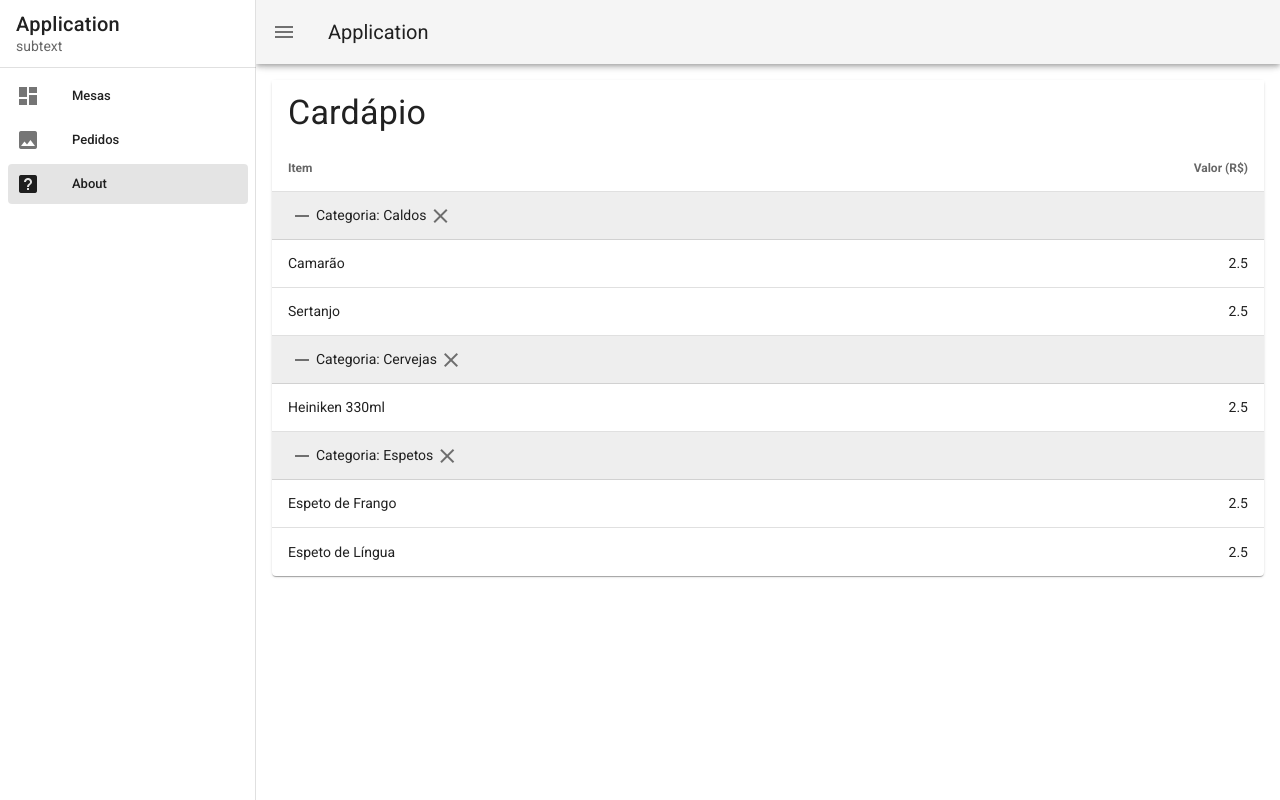
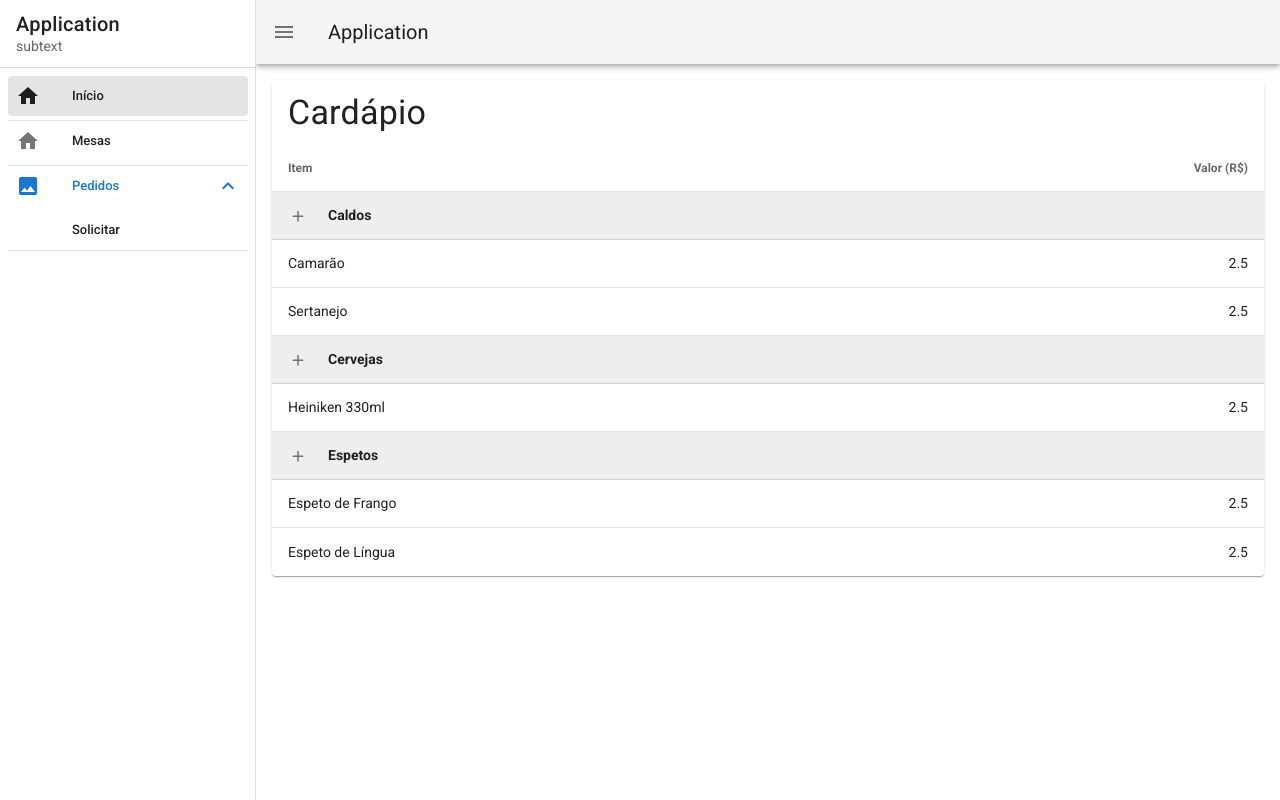
Before and after one commit to felipeleepo/web-meubar, a Vue app: page /cardapio in a window 1280 px wide. Built offline with nearby package versions, Linux system fonts and the light colour scheme.

Commit message:
POST solicitar pedido apenas um

```diff
--- a/src/App.vue
+++ b/src/App.vue
@@ -18,6 +18,39 @@
         dense
         nav
       >
+        <v-list-item to="/cardapio">
+          <v-list-item-icon>
+              <v-icon>mdi-home</v-icon>
+            </v-list-item-icon>
+
+            <v-list-item-title>Início</v-list-item-title>
+        </v-list-item>
+        <v-divider></v-divider>
+        <v-list-item to="/">
+          <v-list-item-icon>
+              <v-icon>mdi-home</v-icon>
+            </v-list-item-icon>
+
+            <v-list-item-title>Mesas</v-list-item-title>
+        </v-list-item>
+        <v-divider></v-divider>
+        <v-list-group
+          :value="true"
+          prepend-icon="mdi-image"
+          no-action
+        >
+          <template v-slot:activator>
+            <v-list-item-content>
+              <v-list-item-title>Pedidos</v-list-item-title>
+            </v-list-item-content>
+          </template>
+          <v-list-item to="/pedidos">
+            <v-list-item-title>Solicitar</v-list-item-title>
+          </v-list-item>
+
+        </v-list-group>
+        <v-divider></v-divider>
+      <!--</v-list-item>
         <v-list-item
           v-for="item in items"
           :key="item.title"
@@ -31,7 +64,7 @@
           <v-list-item-content>
             <v-list-item-title>{{ item.title }}</v-list-item-title>
           </v-list-item-content>
-        </v-list-item>
+        </v-list-item>-->
       </v-list>
     </v-navigation-drawer>
 
@@ -53,9 +86,13 @@
       { drawer: null,
         items:
           [
-            { title: 'Mesas', icon: 'mdi-view-dashboard', to: '/' },
-            { title: 'Pedidos', icon: 'mdi-image', to: '/pedidos' },
-            { title: 'About', icon: 'mdi-help-box', to: '/cardapio' },
+            { title: 'Mesas', icon: 'mdi-view-dashboard', to: '/', id: 2 },
+            { title: 'Solicitar', icon: 'mdi-image', to: '/pedidos', id: 1 },
+            { title: 'About', icon: 'mdi-help-box', to: '/cardapio', id: 2 },
+          ],
+          menus: [
+            { name: "Pedidos", id: 1, icon: 'mdi-view-dashboard',},
+            { name: "Mesas", id: 2, icon: 'mdi-view-dashboard',}
           ]
         })
   }
--- a/src/components/ListarItens.vue
+++ b/src/components/ListarItens.vue
@@ -22,9 +22,23 @@
                     </v-list-item-content>
                 </v-list-item>
             </div>
+            <v-row align="center">
+                <v-col cols="6">
+                    <v-select :items="mesas" outlined v-on:change="habilitarGrupo" label="Selecione a Mesa">
+                    </v-select>
+                </v-col>
+                <v-col cols="6">
+                    <v-select :items="grupo_atual" :disabled="desabilitar" v-on:change="selecionarGrupo" outlined label="Selecione o Grupo">
+                    </v-select>
+                </v-col>
+                <v-col cols="12">
+                    <v-textarea outlined v-on:change="receberObs" label="Observações"></v-textarea>
+                </v-col>
+        </v-row>
         </v-card-text>
 
         <v-divider></v-divider>
+
 
         <v-card-actions>
         <v-spacer></v-spacer>
@@ -39,16 +53,48 @@
 </template>
 <script>
 export default {
-    props:["itens"],
+    props:["itens", "grupos", "mesas"],
+    data:() => {
+        return {
+            grupo_atual: [],
+            desabilitar: true,
+            id_grupo: '',
+            obs: ''
+        }
+
+    },
     methods: {
         emitClick() {
-            let dados = this.itens.reduce((dados, item) =>{
+            let array = this.itens.reduce((array, item) =>{
                 if(item.qtd > 0){
-                    dados.push(item)
+                    let i = 0
+                    while(i < item.qtd){
+                        array.push(item)
+                        i++
+                    }
                 }
-                return dados;
+                return array;
             }, []);
+            let dados = { id_grupo: this.id_grupo, obs: this.obs, pedidos: array}
             this.$emit('emit-click', dados);
+        },
+        habilitarGrupo(valor){
+            this.grupo_atual = []
+            this.grupos.map((grupos)=>{
+                if(valor == grupos.id_mesa)
+                    this.grupo_atual.push(grupos.id)
+            })
+            if(this.grupo_atual.length > 0)
+                this.desabilitar = false
+            else
+                this.desabilitar = true
+        },
+        selecionarGrupo(valor){
+            this.id_grupo = valor
+        }
+        ,
+        receberObs(valor){
+            this.obs = valor
         }
     }
 }
--- /dev/null
+++ b/src/services/grupos.js
@@ -0,0 +1,7 @@
+import { http } from "./config";
+
+export default {
+    getGrupos : () => {
+        return http.get('grupos')
+    }
+}
--- a/src/services/mesas.js
+++ b/src/services/mesas.js
@@ -3,5 +3,8 @@ import { http } from "./config";
 export default {
     getMesa : () => {
         return http.get('mesas')
+    },
+    getMesasEmAtendimento : () => {
+        return http.get('mesas/1')
     }
 }
--- a/src/services/pedidos.js
+++ b/src/services/pedidos.js
@@ -4,7 +4,7 @@ export default {
     verItens : () => {
         return http.get('itens')
     },
-    solicitarPedido : () => {
-        return http.post('pedidos')
+    solicitarPedido : (pedido) => {
+        return http.post('pedidos', pedido)
     }
 }
--- a/src/views/Cardapio.vue
+++ b/src/views/Cardapio.vue
@@ -16,6 +16,15 @@
           <v-spacer></v-spacer>
         </v-toolbar>
       </template>
+      <template v-slot:group.header="{ group, headers, toggle, isOpen }">
+            <td :colspan="headers.length">
+                <v-btn @click="toggle" x-small icon :ref="group">
+                    <v-icon v-if="isOpen">mdi-plus</v-icon>
+                    <v-icon v-else>mdi-minus</v-icon>
+                </v-btn>
+                <span class="mx-5 font-weight-bold">{{ group }}</span>
+            </td>
+        </template>
 
     </v-data-table>
 
@@ -54,7 +63,7 @@
             valor: 2.50
           },
           {
-            nome: 'Sertanjo',
+            nome: 'Sertanejo',
             Categoria: 'Caldos',
             valor: 2.50
           }
--- a/src/views/pedidos/SolicitarPedido.vue
+++ b/src/views/pedidos/SolicitarPedido.vue
@@ -7,6 +7,7 @@
       item-key="nome"
       sort-by="nome"
       group-by="secao"
+      show-group-by
       class="elevation-1"
       :hide-default-footer="true">
 
@@ -22,13 +23,21 @@
                         </v-btn>
                     </template>
 
-                    <ListarItens :itens="itens" @emit-click="solicitarPedido"/>
+                    <ListarItens :itens="itens" :grupos="grupos" :mesas="mesas" @emit-click="solicitarPedido"/>
                 </v-dialog>
 
             </v-toolbar>
 
         </template>
-
+        <template v-slot:group.header="{ group, headers, toggle, isOpen }">
+            <td :colspan="headers.length">
+                <v-btn @click="toggle" x-small icon :ref="group">
+                    <v-icon v-if="isOpen">mdi-plus</v-icon>
+                    <v-icon v-else>mdi-minus</v-icon>
+                </v-btn>
+                <span class="mx-5 font-weight-bold">{{ group }}</span>
+            </td>
+        </template>
         <template v-slot:item.qtd="{ item }">
             <v-row align="center">
                 <v-col cols="9"></v-col>
@@ -50,6 +59,9 @@
 <script>
   import ListarItens from '../../components/ListarItens.vue'
   import Itens from '../../services/pedidos.js'
+  import Mesas from '../../services/mesas.js'
+  import Grupos from '../../services/grupos.js'
+  import Pedidos from '../../services/pedidos.js'
   export default {
     components:{
       ListarItens
@@ -60,17 +72,25 @@
         dialog: false,
         headers: [
           { text: 'Item', value: 'nome', align: 'start', groupable: false, sortable: false},
-          { text: 'Categoria', value: 'secao', align: 'right' },
+          { text: 'Categoria', value: 'secao', align: 'right', sortable: false },
           { text: 'Quantidade', value: 'qtd', align: 'right', groupable: false, sortable: false }
         ],
-        itens: [
-        ],
+        itens: [],
+        grupos: [],
+        mesas: []
       }
     },
     methods: {
       solicitarPedido(dados){
         console.log(dados)
         if(dados){
+          let pedido ={
+            id_grupo: dados.id_grupo,
+            id_item: dados.pedidos[0].id_item,
+            valor: dados.pedidos[0].preco,
+            obs: dados.obs
+          }
+          Pedidos.solicitarPedido(pedido)
           console.log("pedido salvo")
         }else{
           console.log("fechar dialog")
@@ -100,6 +120,18 @@
     mounted(){
       Itens.verItens().then( res => {
         this.itens = res.data.response
+      }),
+      Mesas.getMesasEmAtendimento().then( res => {
+        let array = res.data.response
+          array.forEach(item => {
+            this.mesas.push(item.id_mesa)
+          });
+      }),
+      Grupos.getGrupos().then( res => {
+        let array = res.data.response
+          array.forEach(item => {
+            this.grupos.push(item)
+          });
       })
     }
   }
```
